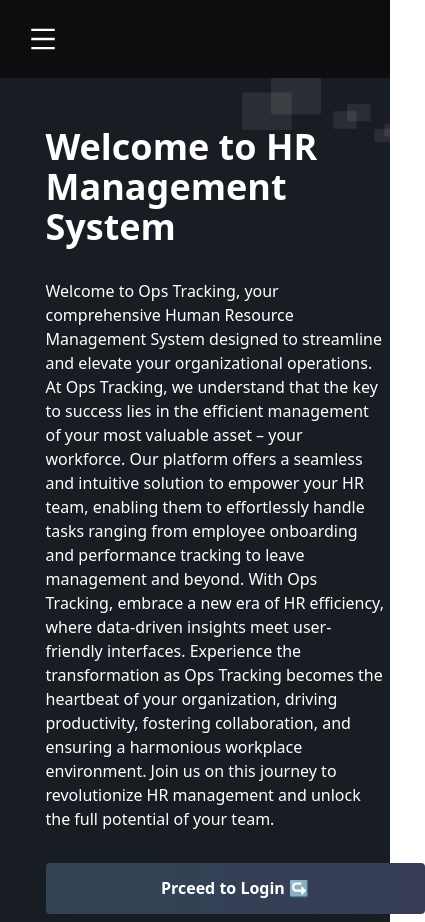
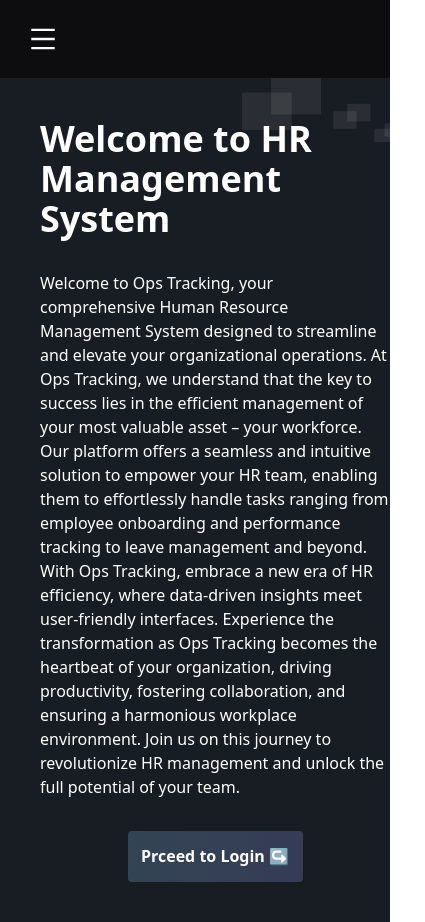
Before and after one commit to mtalhazulf/hrms, a React (Vite) app: page / in a window 390 px wide. Shown: the whole page, 425 px wide, since content can reach past the window. Built offline with nearby package versions, Linux system fonts and the light colour scheme.

Commit message:
Responsivenses set

```diff
--- a/src/Components/Landing.jsx
+++ b/src/Components/Landing.jsx
@@ -6,9 +6,9 @@
 
       <img src="des.png" alt="logo" className="w-[38%] h-auto absolute top-0 right-0"/>
 
-      <div className="pl-10 ml-10 flex flex-col items-start justify-start mt-10 gap-8">
+      <div className="lg:pl-10 ml-10 flex flex-col lg:items-start items-center lg:justify-start justify-center lg:mt-10 gap-8">
       <h1 className="text-4xl text-white font-bold">Welcome to HR Management System</h1>
-      <p className=" text-white lg:w-[50%] w-[90%] ">
+      <p className=" text-white lg:w-[50%] w-full">
         Welcome to Ops Tracking, your comprehensive Human Resource Management
         System designed to streamline and elevate your organizational
         operations. At Ops Tracking, we understand that the key to success lies
@@ -23,7 +23,7 @@
         ensuring a harmonious workplace environment. Join us on this journey to
         revolutionize HR management and unlock the full potential of your team.
       </p>
-      <button  onClick={() => (window.location.href = '/login')} className="bg-gradient-to-r from-[#334454] to-[#363C56] w-[379px] h-[51px] text-white font-semibold rounded-[4px]">Prceed to Login ↪ </button>
+      <button  onClick={() => (window.location.href = '/login')} className="bg-gradient-to-r from-[#334454] to-[#363C56] md:w-[379px] w-1/2 p-2 h-[51px] text-white font-semibold rounded-[4px]">Prceed to Login ↪ </button>
            </div>
 
      </div>
```
